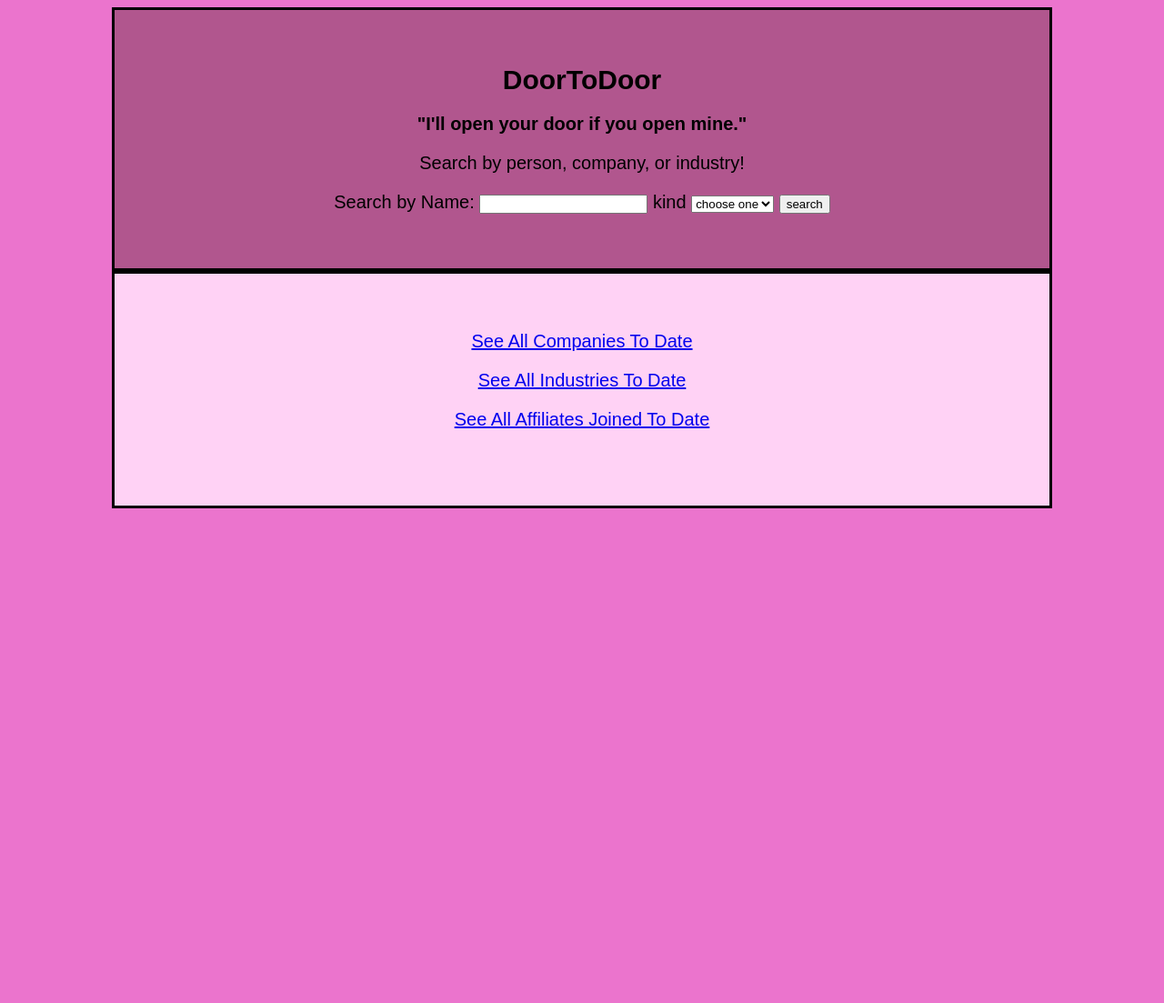
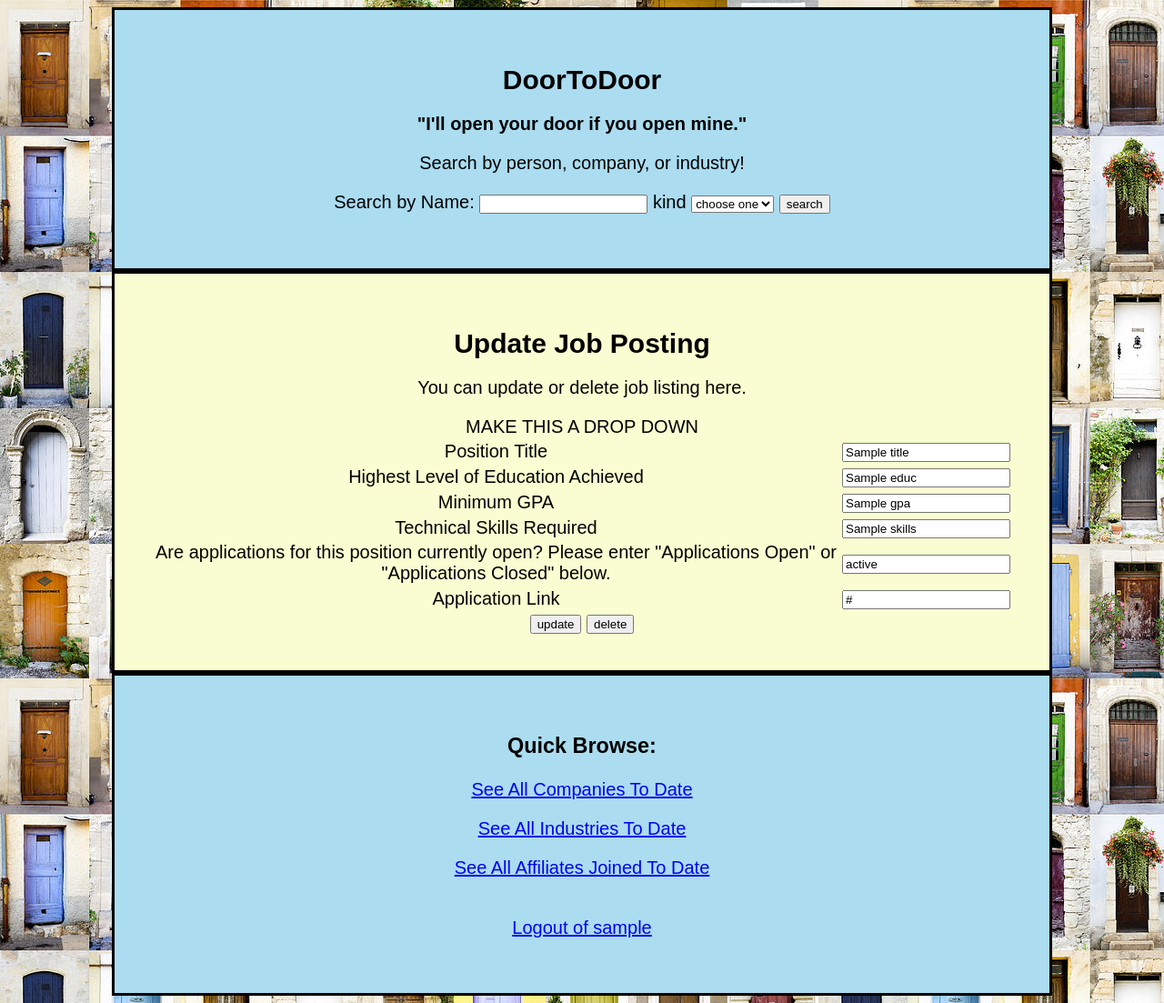
Before and after one commit to marisapapagelis/cs304-project, a Flask app: template templates/update-job.html in a window 1280 px wide. Shown: the whole page at 91% size. Before the commit the page ends 559 px from the top, so only its background shows below. Run offline with Flask 2, Linux system fonts and the light colour scheme; the template is opened without the code that fills it: most values are stand-ins (such as "Sample title", 1, 10 or a date in 2020).

Commit message:
a bunch of changes

```diff
--- a/app.py
+++ b/app.py
@@ -27,72 +27,61 @@ app.secret_key = ''.join([ random.choice(('ABCDEFGHIJKLMNOPQRSTUVXYZ' +
 
 app.config['TRAP_BAD_REQUEST_ERRORS'] = True
 
-username = 'lu1'
-password = 'mars1'
-
 # route to home page
 @app.route('/',  methods = ['GET', 'POST'])
 def index():
     if request.method=='GET':
-        #print('get')
         return render_template('main.html',title='DoorToDoor')
     else:
-        #print('here')
         return redirect(url_for('login'))
 
 @app.route('/login/', methods = ['GET', 'POST'])
 def login():
-    conn=dbi.connect()
-    if request.method=='GET':
-        print('return')
+    conn = dbi.connect()
+    if request.method == 'GET': # the get method is not working here!
         return render_template('login.html')
     else:
-        #username=request.form['username']
-        #session['username'] = request.form['username']
-        #username = session['username']
-        #password=request.form['password']
-        user_password = aff.get_password(conn, username)
-        if password != user_password: # check if password is correct
-            is_rep = repre.is_rep(conn, username)
-            if is_rep == True: # check if rep
-                return redirect(url_for('rep',username=username))
+        if request.form['submit'] == 'login':
+            username=request.form['username']
+            #session['username'] = request.form['username']
+            #username = session['username']
+            password=request.form['password']
+            user_password = aff.get_password(conn, username)
+            if password != user_password: # check if password is correct
+                is_rep = repre.is_rep(conn, username)
+                if is_rep == True: # check if rep
+                    return redirect(url_for('rep',username=username))
+                else:
+                    return redirect(url_for('affiliate',username=username))
             else:
-                return redirect(url_for('affiliate',username=username))
-        else:
-            flash('Username or Password is Incorrect. Please try again.')
-            return redirect(url_for('login'))
+                flash('Username or Password is Incorrect. Please try again.')
+                return redirect(url_for('login'))
+        elif request.form['submit'] == 'signup':
+            name=request.form['name']
+            email=request.form['email']
+            username=request.form['username']
+            password=request.form['password']
+            password2=request.form['password2']
+            kind= request.args['kind']
+            if password != password2: # check is password was re-entered correctly
+                flash('Passwords do not match. Please try again.')
+                return redirect(url_for('login'))
+            else:
+                ddl.insert_user(conn,username,name,password,email) # insert user
+                if kind == 'affiliate': # insert affiliate
+                    ddl.insert_affiliate(conn,username)
+                    flash('Taking you to your profile page. Please add additional information if necessary')
+                    return redirect(url_for('affiliate_update', username = username))
+                else:
+                    ddl.insert_rep(conn,username) # insert rep
+                    flash('Taking you to your profile page. Please add additional information if necessary')
+                    return redirect(url_for('rep_update', username = username))
 
 @app.route('/logout/')
 def logout():
    # remove the username from the session if it is there
    session.pop('username', None)
    return redirect(url_for('index'))
-
-@app.route('/signup/',  methods = ['GET', 'POST'])
-def signup():
-    conn=dbi.connect()
-    if request.method=='GET':
-        return render_template('login.html')
-    else:
-        name=request.form['name']
-        email=request.form['email']
-        username=request.form['username']
-        password=request.form['password']
-        password2=request.form['password2']
-        kind= request.args['kind']
-        if password != password2: # check is password was re-entered correctly
-            flash('Passwords do not match. Please try again.')
-            return redirect(url_for('login'))
-        else:
-            ddl.insert_user(conn,username,name,password,email) # insert user
-            if kind == 'affiliate': # insert affiliate
-                ddl.insert_affiliate(conn,username)
-                flash('Taking you to your profile page. Please add additional information if necessary')
-                return redirect(url_for('affiliate_update', username = username))
-            else:
-                ddl.insert_rep(conn,username) # insert rep
-                flash('Taking you to your profile page. Please add additional information if necessary')
-                return redirect(url_for('rep_update', username = username))
 
 # routes from search bar to appropriate pages
 @app.route('/search/', methods = ['GET'])
@@ -109,7 +98,7 @@ def search():
             return render_template('company-list.html',companylist=companylist)
         else :
             flash('Sorry, no company with this name exists.')
-            return redirect(url_for('index'))
+            return redirect(url_for('all_companies'))
     elif kind == 'industry':
         # routes to industry page, list, or lists no industries
         industrylist=ind.get_industries(conn,name)
@@ -119,7 +108,7 @@ def search():
             return render_template('industry-list.html',industrylist=industrylist)
         else :
             flash('Sorry, no industry with this name exists.')
-            return redirect(url_for('index'))
+            return redirect(url_for('all_industries'))
     else:
         # routes to person page, list, or lists no people
         personlist=aff.get_affiliates(conn,name)
@@ -129,7 +118,7 @@ def search():
             return render_template('affiliate-list.html',personlist=personlist)
         else:
             flash('Sorry, no person with this name exists.')
-            return redirect(url_for('index'))
+            return redirect(url_for('all_affiliates'))
 
 # routes to a specific industry page given an industry id
 @app.route('/industry/<iid>/', methods=['GET', 'POST'])
@@ -263,7 +252,7 @@ def affiliate_update(username):
         org1=request.form['org1']
         org2=request.form['org2']
         org3=request.form['org3']
-        if request.form.get('submit') == 'update': #if user wants to update
+        if request.form['submit'] == 'update': #if user wants to update
             ddl.update_affiliate(conn,username,major,gpa,org1,org2,org3,year)
             flash(" Affiliate Profile was updated succesfully!") #really think we should include affiliate name in table
             return redirect(url_for('affiliate',username=username))
@@ -294,40 +283,43 @@ def job_update(jid):
                 status = request.form['app_status']
                 link = request.form['AppLink']
 
-                if request.form.get('submit') == 'update': #if user wants to update
-                    if ddl.update_job(conn,jid,title,educ,gpa,skills,status,link) == 1:
-                        flash("Job Posting for " + title + " was updated succesfully!")
-                        return render_template('update-job.html', title = title,
-                                    educ = educ, gpa = gpa, skills = skills, status = status, link = link)
+                if request.form['submit'] == 'update': #if user wants to update
 
-                else: #if deleting job
-                    if ddl.delete_job(conn, jid) == 1: #deletes movie and checks if deleted
-                            flash('Job Posting for ' + title + ' was deleted successfully')
-                            return redirect(url_for('index'))
+                    ddl.update_job(conn,jid,title,educ,gpa,skills,status,link)
+                    flash("Job Posting for " + title + " was updated succesfully!")
+                    return render_template('update-job.html', title = title,
+                                educ = educ, gpa = gpa, skills = skills, status = status, link = link)
 
-@app.route('/company/<comp_id>/update/', methods=['GET', 'POST'])
+                #else: #if deleting job
+                elif request.form['submit'] == 'delete':
+                    ddl.delete_job(conn, jid) #deletes movie and checks if deleted
+                    flash('Job Posting for ' + title + ' was deleted successfully')
+                    return redirect(url_for('index'))
+
+@app.route('/company/update/<comp_id>', methods=['GET', 'POST'])
 def comp_update(comp_id):
     conn = dbi.connect()
-    c = comp.get_comp(conn, comp_id)
+    c = comp.get_company(conn,comp_id)
+    comp_id = c['comp_id']
     # username =
-    if repre.is_rep(conn,username):
-        if request.method == 'GET':
-            return render_template('update-company.html', comp_name = c['comp_name'], locations = c['locations'])
+    #if repre.is_rep(conn,username):
+    if request.method == 'GET':
+        return render_template('update-company.html', comp_name = c['comp_name'], locations = c['locations'])
+    else: #using POST
+            #requesting information inputted by user in form
+        comp_name = request.form['comp_name']
+        locations = request.form['locations']
 
-        else: #using POST
-            #requesting information inputted by user in form
-            comp_name = request.form['comp_name']
-            locations = request.form['locations']
+        if request.form['submit'] == 'update': #if user wants to update
+            print(comp_id)
+            ddl.update_comp(conn,comp_id,comp_name,locations)
+            flash("Company Profile (" + comp_name + ") was updated succesfully!")
+            #return redirect(url_for('company', comp_id=comp_id))
+            return redirect(url_for('index'))
 
-            if request.form.get('submit') == 'update': #if user wants to update
-                if ddl.update_comp(conn,comp_id,comp_name,locations) == 1:
-                    flash("Company Profile (" + comp_name + ") was updated succesfully!")
-                    return render_template('update-company.html', comp_name = comp_name, locations = locations)
-
-            else: #if deleting job
-                if ddl.delete_comp(conn, comp_id) == 1: #deletes movie and checks if deleted
-                    flash("Company Profile (" + title + ") was deleted successfully.")
-                    return redirect(url_for('index'))
+        else: #if deleting job
+            ddl.delete_comp(conn, comp_id) #deletes movie and checks if deleted
+            flash("Company Profile (" + title + ") was deleted successfully.")
             flash('Job Posting for ' + title + ' was deleted successfully')
             return redirect(url_for('index'))
 
@@ -352,30 +344,30 @@ def rep_update(username):
     getcomp = comp.get_company(conn,rep['comp_id'])
     company = getcomp['comp_name']
     if request.method == 'GET':
-        return render_template('update-rep.html', name = rep['name'],comp_id = rep['comp_id'], comp_name = company)
+        return render_template('update-rep.html', username = username, name = rep['name'],comp_id = rep['comp_id'], comp_name = company)
 
     else: #using POST
         #requesting information inputted by user in form
         name = request.form['rep-name']
         comp_id = request.form['comp_id']
         comp_name = request.form['comp_name']
-        if request.form.get('submit') == 'update': #if user wants to update
-            if ddl.update_rep(conn,name,cid,comp) == 1:
-                flash("Rep Profile for " + name + " was updated succesfully!")
-                return render_template('update-rep.html', name = name, comp_id = comp_id, comp_name = comp)
+        if request.form['submit'] == 'update': #if user wants to update
+            ddl.update_rep(conn,name,cid,comp)
+            flash("Rep Profile for " + name + " was updated succesfully!")
+            return render_template('update-rep.html', name = name, comp_id = comp_id, comp_name = comp)
 
         else: #if deleting rep from database
-            if ddl.delete_rep(conn, username) == 1: #deletes movie and checks if deleted
-                    flash("Rep Profile for " + name + " was deleted successfully.")
-                    return redirect(url_for('index'))
+            ddl.delete_rep(conn, username) #deletes movie and checks if deleted
+            flash("Rep Profile for " + name + " was deleted successfully.")
+            return redirect(url_for('index'))
 
 '''routes to job insert form'''
-@app.route('/job/insert/', methods=['GET', 'POST'])
-def job_insert():
+@app.route('/<username>/job/insert/', methods=['GET', 'POST'])
+def job_insert(username):
     conn = dbi.connect()
     if request.method == 'GET':
         # renders template for insert page
-        return render_template('insert-job.html', title='Insert a Job')
+        return render_template('insert-job.html', title='Insert a Job', username=username)
     else: #if request method is POST
         # requests inputs from form
         title = request.form['jobtitle']
--- a/ddl.py
+++ b/ddl.py
@@ -41,10 +41,10 @@ def delete_user(conn,username): # works for both affiliate and rep
     curs.execute('''delete from user where username=%s''', [username])
     conn.commit()
 
-def update_comp(conn,comp_id,comp_name,iid,location):
+def update_comp(conn,comp_id,comp_name,location):
     curs = dbi.dict_cursor(conn)
-    curs.execute('''update company set comp_name = %s,iid = %s,location = %s where comp_id=%s''', # should they be able to update industry?
-                        [comp_name,iid,locations,comp_id])
+    curs.execute('''update company set comp_name = %s,location = %s where comp_id=%s''', # should they be able to update industry?
+                        [comp_name,locations,comp_id])
     conn.commit() #committing updated changes to database
 
 def insert_job(conn,title,qual1,qual2,qual3,job_status,app_link,comp_id,iid):
--- a/static/style.css
+++ b/static/style.css
@@ -17,19 +17,37 @@ h2 {
   font-size: 20px;
   font-family: Arial, sans-serif;
   text-align: center;
-    background-color: rgb(235, 116, 205)
+  background-image: url('../static/doors.jpeg');
 }
 
 .box {
 margin: auto;
 width: 75%;
 border: solid 3px;
-    background-color: rgb(255, 210, 245);
+background-color: rgb(249, 253, 209);
 padding: 40px; }
 
 .nav-box {
 margin: auto;
 width: 75%;
 border: solid 3px;
-    background-color: rgb(177, 86, 142);
+background-color: rgb(171, 220, 240);
 padding: 40px; }
+
+#leftbox {
+  margin: auto;
+  float:left;
+  border: solid 3px;
+  background-color:rgb(255, 210, 245);
+  width:47%;
+  height:280px;
+}
+
+#rightbox{
+  margin: auto;
+  float:right;
+  border: solid 3px;
+    background-color:rgb(255, 210, 245);
+  width:47%;
+  height:280px;
+}
--- a/templates/base.html
+++ b/templates/base.html
@@ -29,12 +29,6 @@
 </div>
 
 <div class = "box">
-<br>
-<a href="{{url_for('all_companies')}}">See All Companies To Date</a></p>
-<a href="{{url_for('all_industries')}}">See All Industries To Date</a></p>
-<a href="{{url_for('all_affiliates')}}">See All Affiliates Joined To Date</a></p>
-<br>
-
 {% with messages = get_flashed_messages() %}
 {% if messages %}
 <div id="messages">
@@ -48,6 +42,15 @@
 {% block content %} {% endblock %}
 
 </div>
+
+<div class = "nav-box">
+<h3>Quick Browse:</h3>
+<a href="{{url_for('all_companies')}}">See All Companies To Date</a></p>
+<a href="{{url_for('all_industries')}}">See All Industries To Date</a></p>
+<a href="{{url_for('all_affiliates')}}">See All Affiliates Joined To Date</a></p>
+<br>
+<a href="{{url_for('logout')}}">Logout of {{username}}</a></p>
+</div>
 </main>
 </body>
 </html>
--- a/templates/insert-job.html
+++ b/templates/insert-job.html
@@ -5,7 +5,7 @@
 <h1>Add New Job Posting</h1>
 <p> <a href="{{ url_for ('rep', username = username)}}">Return to Profile</a>.</p>
 
-<form method=post action="{{url_for('job_insert')}}"></form>
+<form method=POST action="{{url_for('job_insert')}}"></form>
 <fieldset>
 <legend>Enter Job Details</legend>
 <table>
--- a/templates/rep-page.html
+++ b/templates/rep-page.html
@@ -7,7 +7,7 @@
 <p>You Are Representing: <a href="{{url_for('company', comp_id=comp_id)}}">{{comp_name}}</a></p>
 
 <ul>
-  <li><a href="{{url_for('job_insert')}}">Add New Job Post</a></li>
+  <li><a href="{{url_for('job_insert', username=username)}}">Add New Job Post</a></li>
   <li><a href="{{url_for('index')}}">Add New Recruiting Event</a></li>
 </ul>
 
--- a/templates/update-company.html
+++ b/templates/update-company.html
@@ -1,13 +1,13 @@
 
 {% extends "base.html" %}
 
-{% block main_content %}
+{% block content %}
 
 <h1>Update Company Information</h1>
 
   <p> You can update or delete your company information here.</p>
 
-    <form method=POST action="{{url_for('update_company')}}">
+    <form method=POST action="{{url_for('comp_update', comp_id=comp_id)}}">
         <table>
             <tr>
             <td><label for="comp_name">Company Name</label></td>
--- a/templates/update-job.html
+++ b/templates/update-job.html
@@ -1,13 +1,13 @@
 
 {% extends "base.html" %}
 
-{% block main_content %}
+{% block content %}
 
 <h1>Update Job Posting</h1>
 
   <p> You can update or delete job listing here.</p>
 
-    <form method=POST action="{{url_for('update_job')}}">
+    <form method=POST action="{{url_for('job_update', jid=jid)}}">
       <table>
         <tr>
           <td><label for="title">Position Title</label></td>
```
Also changed, not shown: templates/login.html (+5 -3 lines), templates/main.html (+17 -11 lines), static/doors.jpeg (added), static/logo.png (added), 1 other file. Lines whose indentation alone changed are shown as unchanged.
